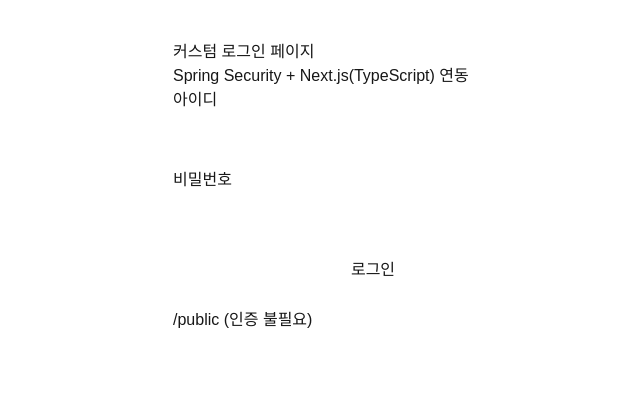
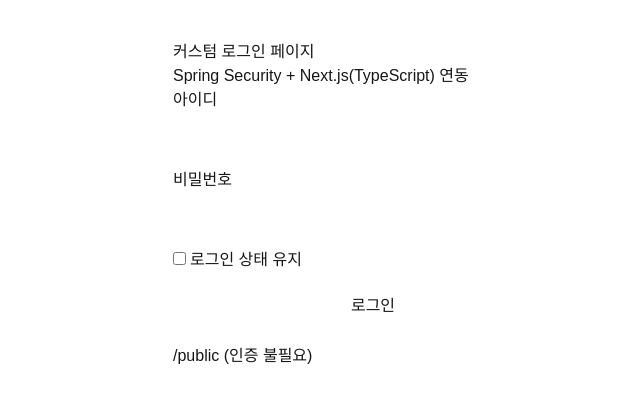
Before and after one commit to Ryu0408/nextjs-security-study, a Next.js app: page /custom-login in a window 1280 px wide. Shown: the top 402 px of the page, without its empty margins (267-907 px from the left). Built offline with nearby package versions, Linux system fonts and the light colour scheme.

Commit message:
[Spring-Spring Security] #8. 세션 관리 – 동시접속 제한, 세션 타임아웃, Remember-Me까지 한 번에 정리

```diff
--- a/src/app/custom-login/page.tsx
+++ b/src/app/custom-login/page.tsx
@@ -33,6 +33,14 @@
                     />
                 </div>
 
+                {/* ★ Remember-Me 체크박스 */}
+                <div style={{ marginBottom: 12 }}>
+                    <label>
+                        <input type="checkbox" name="remember-me" style={{ marginRight: 4 }} />
+                        로그인 상태 유지
+                    </label>
+                </div>
+
                 <button type="submit" style={{ width: '100%', padding: 10 }}>
                     로그인
                 </button>
```
